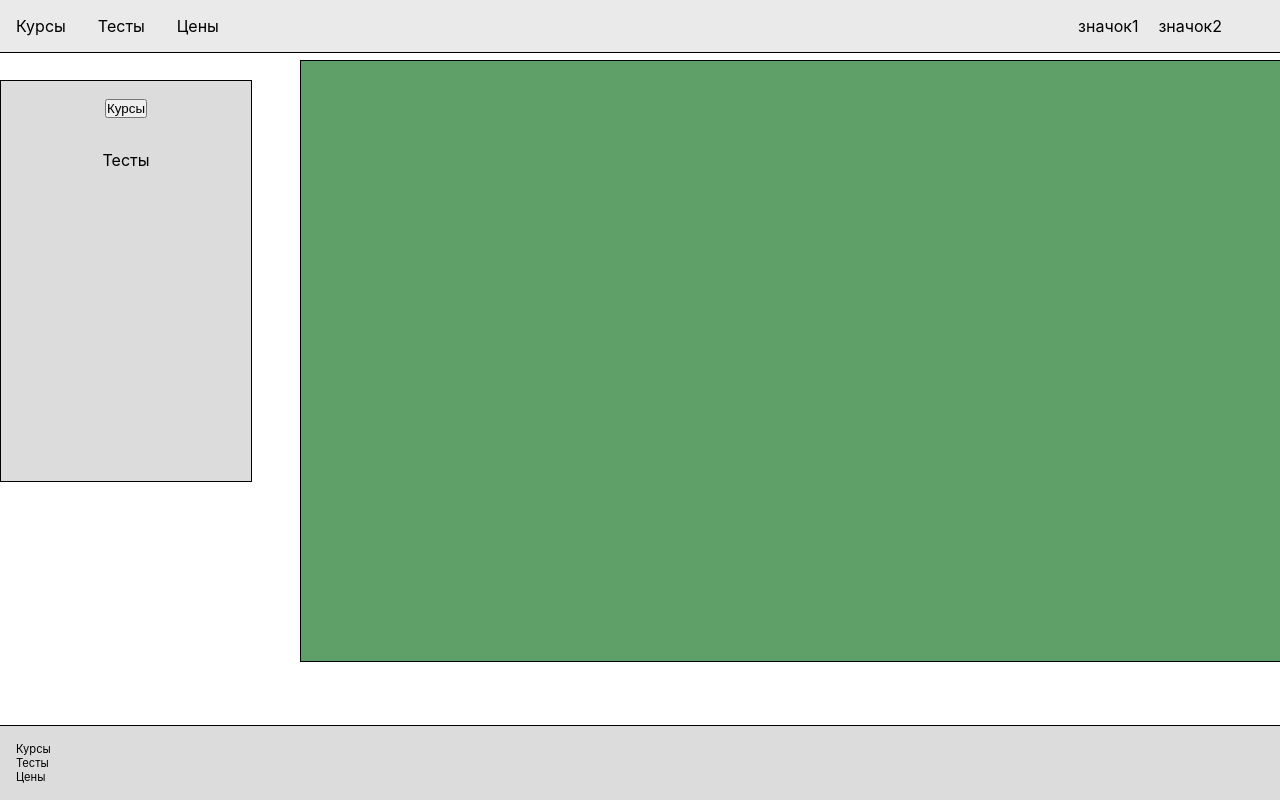
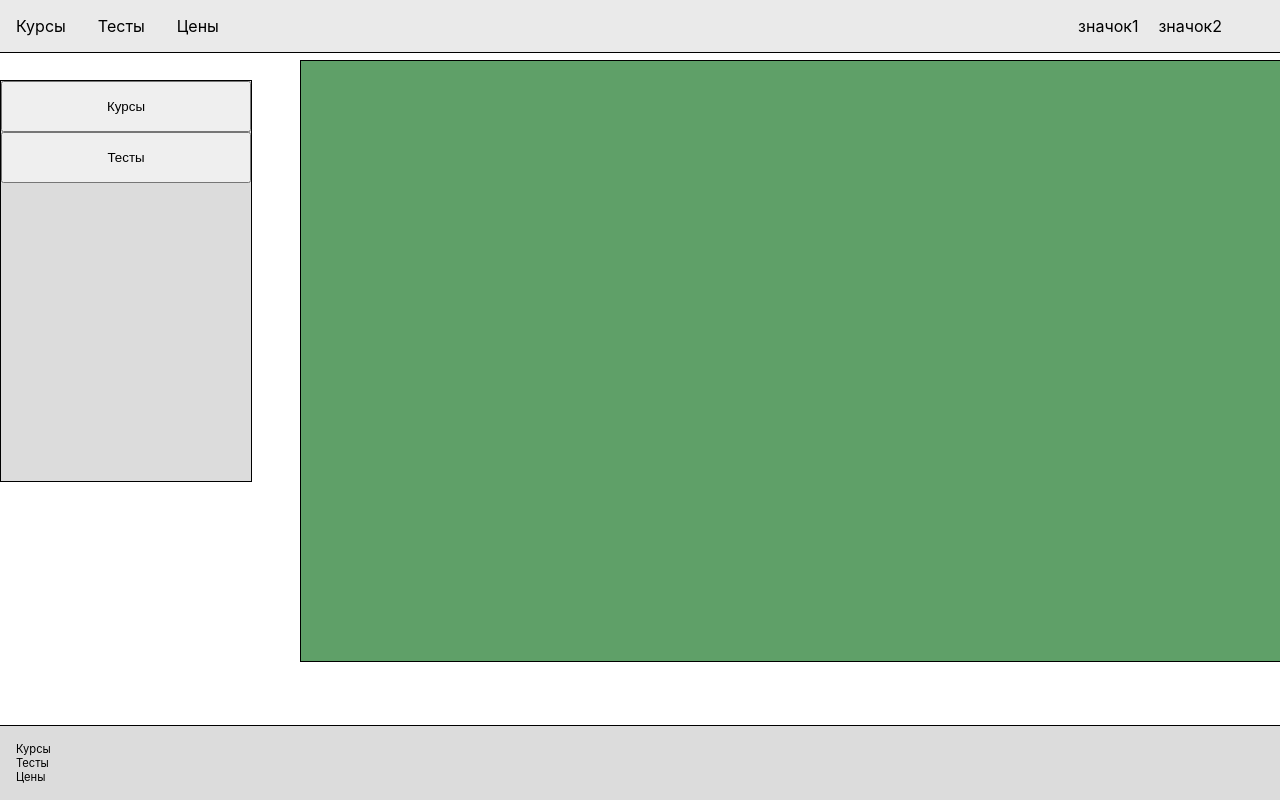
Before and after one commit to IvanMishinSever/wsctutors, a React (Create React App) app: page / in a window 1280 px wide. Shown: the top 800 px of the page. Built offline with nearby package versions, Linux system fonts and the light colour scheme.

Commit message:
change a link on button

```diff
--- a/src/Components/Menu/MenuSide/MenuSide.css
+++ b/src/Components/Menu/MenuSide/MenuSide.css
@@ -18,22 +18,15 @@
    /* background-color: lightblue;*/
 }
 
-.MenuSide div {
-    display: block;
+.MenuSide button {
+    /*display: block;*/
     width: 100%;
     padding: 1rem  0;
 }
-.MenuSide a {
-
-     text-decoration: none;
-     color: black;
 
 
 
-}
-
-
-.MenuSide div:hover {
+.MenuSide button:hover {
     background-color: rgb(196, 177, 196);
     cursor: pointer;
 }
--- a/src/Components/Menu/MenuSide/MenuSide.js
+++ b/src/Components/Menu/MenuSide/MenuSide.js
@@ -24,10 +24,10 @@ export default class MenuSide extends React.Component {
             <div className="MenuSide">
                 <ul>
                     <li>
-                        <div><button  showCategory={this.state.categoryView} onClick={this.onClick}>Курсы</button></div>
+                        <button  showCategory={this.state.categoryView} onClick={this.onClick}>Курсы</button>
                     </li>
                     <li>
-                        <div><a href="index.html" onClick={this.onClick}>Тесты</a></div>
+                        <button>Тесты</button>
 
                     </li>
 
```
Also changed, not shown: 1 other file (tests, documents, lock files or other folders).
